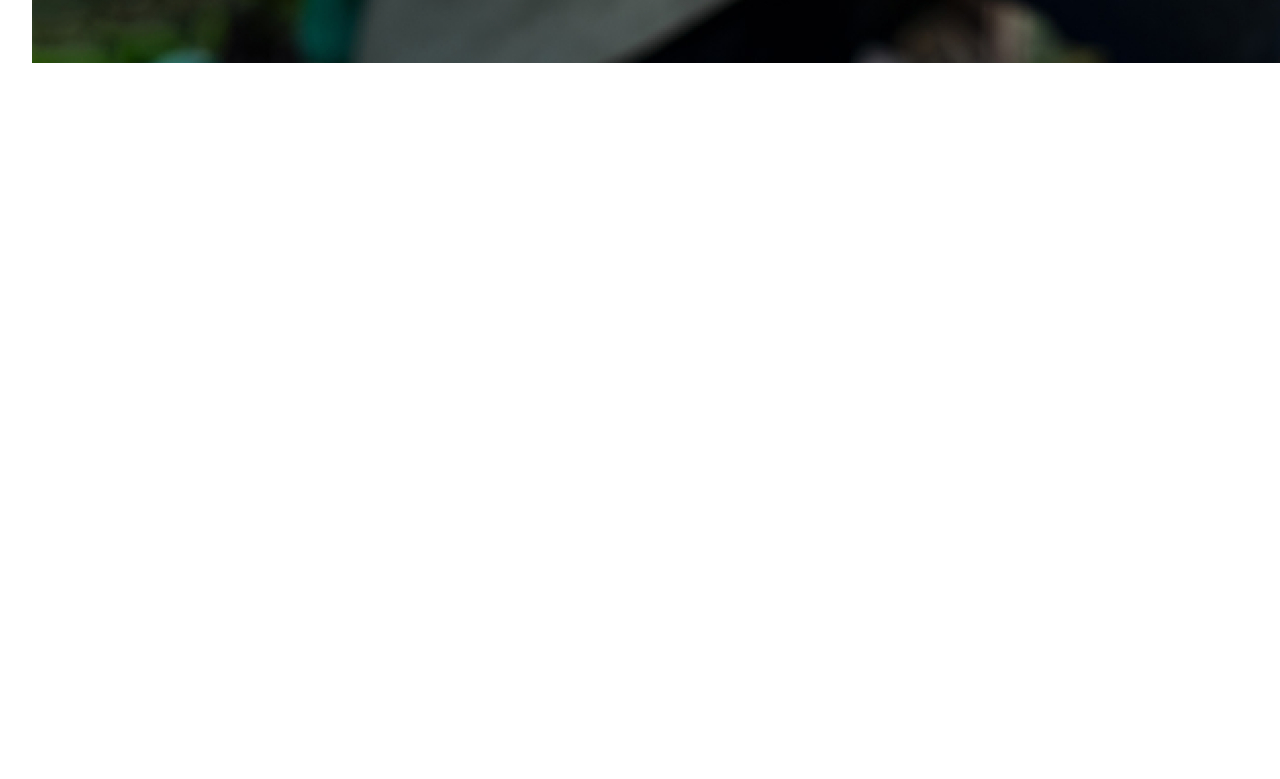
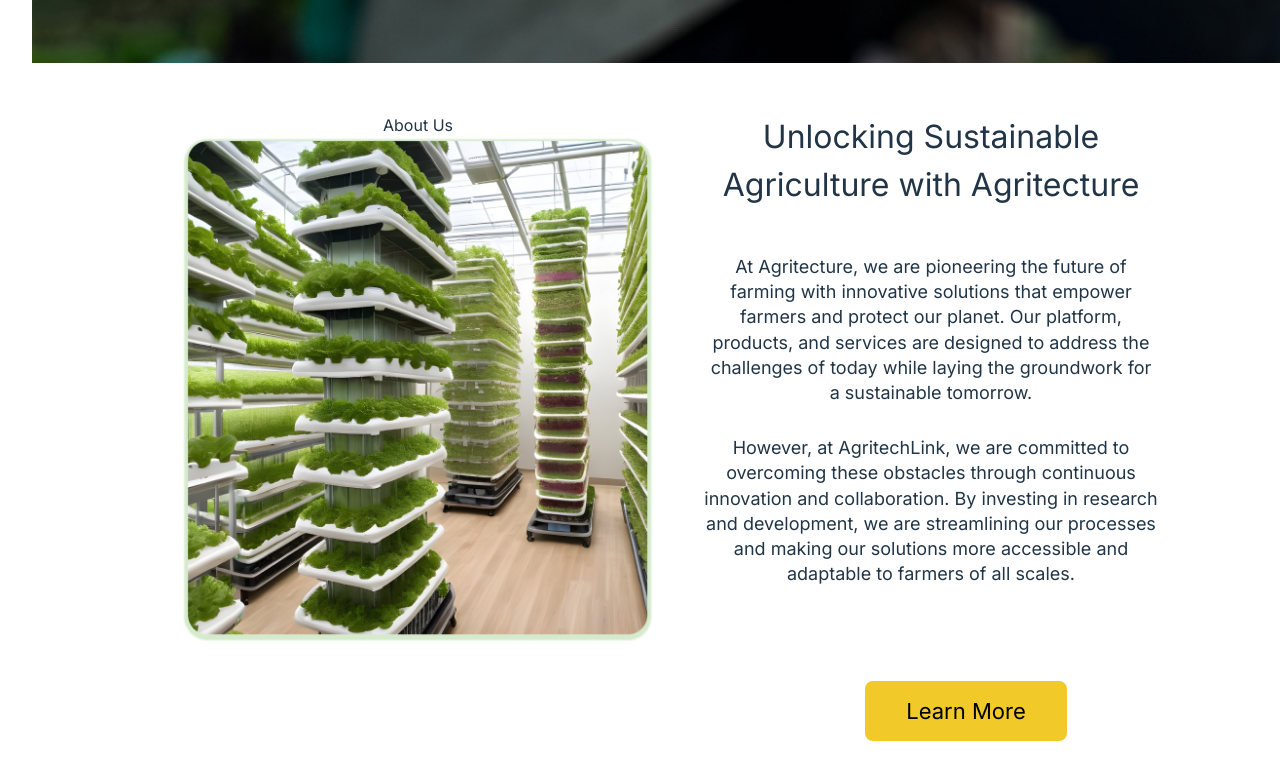
Before and after one commit to Ahnob/agritechcapstonereact, a React (Vite) app: page / in a window 1280 px wide. Shown: the part 769-1548 px from the top of the page. Before the commit the page ends 914 px from the top, so only its background shows below. Built offline with nearby package versions, Linux system fonts and the light colour scheme.

Commit message:
added the about us component to the home component

```diff
--- a/src/App.jsx
+++ b/src/App.jsx
@@ -12,7 +12,7 @@
         <Route path="/" element={<Home />} />
         <Route path="/login" element={<Login />} />
         <Route path="/signup" element={<Signup />} />
-        <Route path="/account-verify" element={<AccountVerify />} />ç{" "}
+        <Route path="/account-verify" element={<AccountVerify />} />
       </Routes>
     </BrowserRouter>
   );
--- a/src/components/Home.jsx
+++ b/src/components/Home.jsx
@@ -1,6 +1,7 @@
 import "./Home.css";
 import Navbars from "./Navbars";
-// import AboutUs from "./components/AboutUs";
+import AboutUs from "./AboutUs";
+// import AboutUs from "./AboutUs";
 // import Footer from "./components/Footer";
 // import Verify from "./components/Verify";
 // import Whatweoffer from "./components/Whatweoffer";
@@ -34,6 +35,9 @@
           </div>
         </div>
       </div>
+      <div>
+        <AboutUs />
+      </div>
     </>
   );
 }
```
